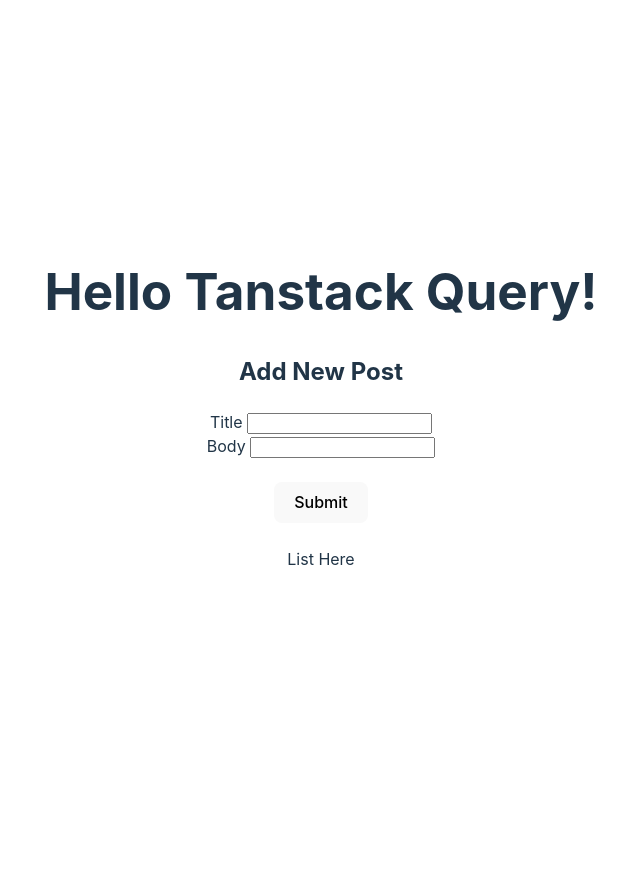
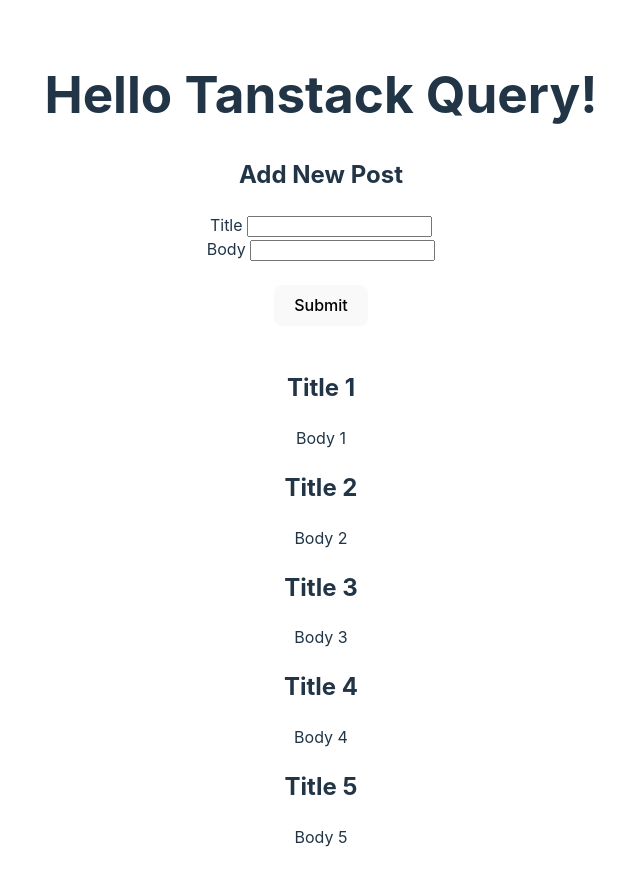
Before and after one commit to Drakkarrr/tanstack-query-crud, a React (Vite) app: page / in a window 1280 px wide. Shown: the top 886 px of the page, without its empty margins (319-959 px from the left). Before the commit the page ends 800 px from the top, so only its background shows below. Built offline with nearby package versions, Linux system fonts and the light colour scheme; data requests are answered from the project's data file.

Commit message:
successfully setup mock backend and fetch data

```diff
--- a/db.json
+++ b/db.json
@@ -2,6 +2,8 @@
   "posts": [
     { "id": "1", "title": "Title 1", "body": "Body 1" },
     { "id": "2", "title": "Title 2", "body": "Body 2" },
-    { "id": "3", "title": "Title 3", "body": "Body 3" }
+    { "id": "3", "title": "Title 3", "body": "Body 3" },
+    { "id": "4", "title": "Title 4", "body": "Body 4" },
+    { "id": "5", "title": "Title 5", "body": "Body 5" }
   ]
 }
--- a/src/pages/PostListPage.jsx
+++ b/src/pages/PostListPage.jsx
@@ -3,19 +3,30 @@
 import { useQuery } from '@tanstack/react-query';
 
 const PostListPage = () => {
-  const { data, isLoading, isError, error } = useQuery({
+  const {
+    data: posts,
+    isLoading,
+    isError,
+    error,
+  } = useQuery({
     queryKey: ['posts'],
     queryFn: fetchPosts,
   });
 
-  console.log(data);
+  if (isLoading) return <div>Loading...</div>;
+  if (isError) return <div>{error.message}</div>;
 
   return (
-    <div>
+    <>
       <AddPost />
       <br />
-      List Here
-    </div>
+      {posts.map((post) => (
+        <div key={post.id}>
+          <h2>{post.title}</h2>
+          <p>{post.body}</p>
+        </div>
+      ))}
+    </>
   );
 };
 
```
